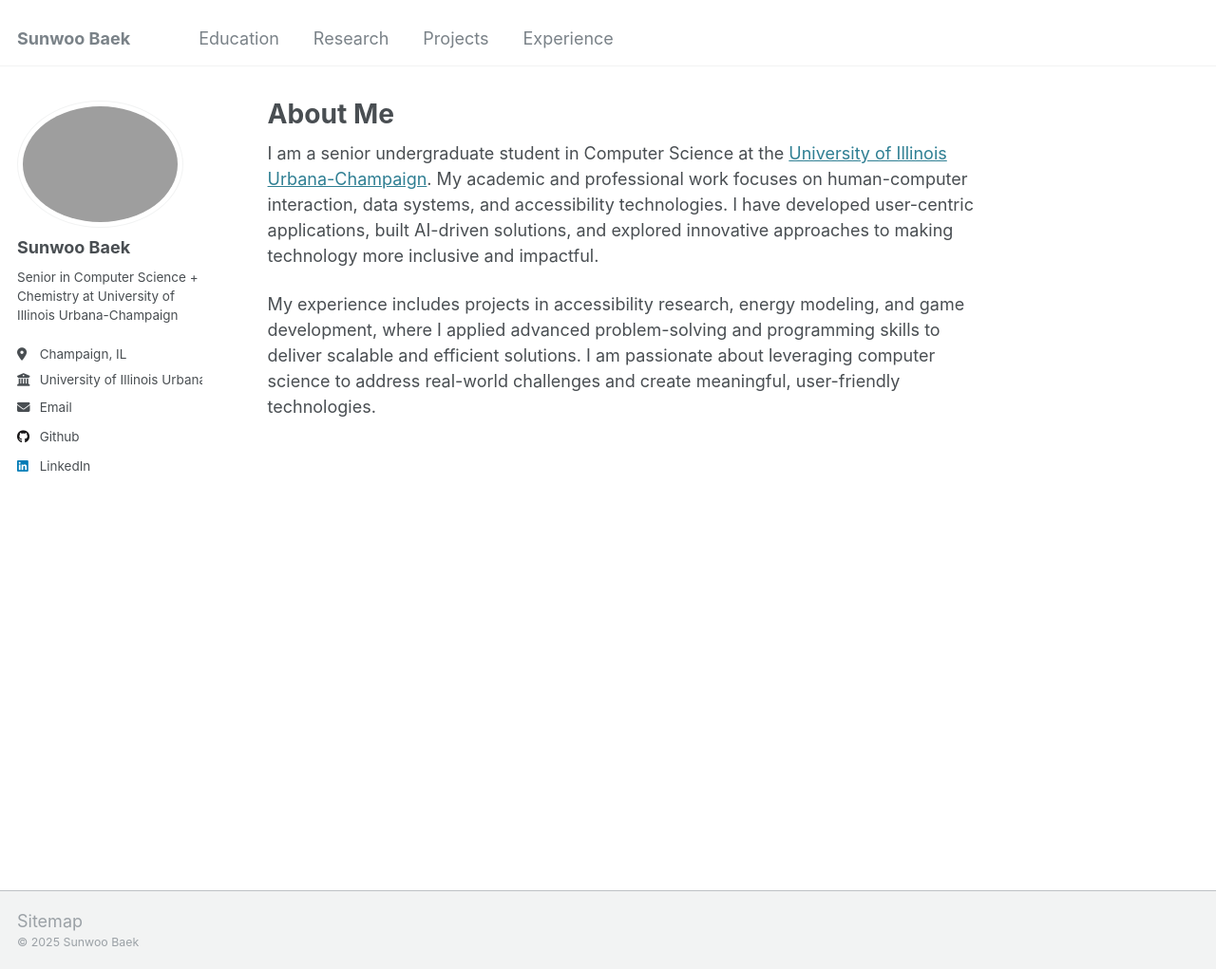
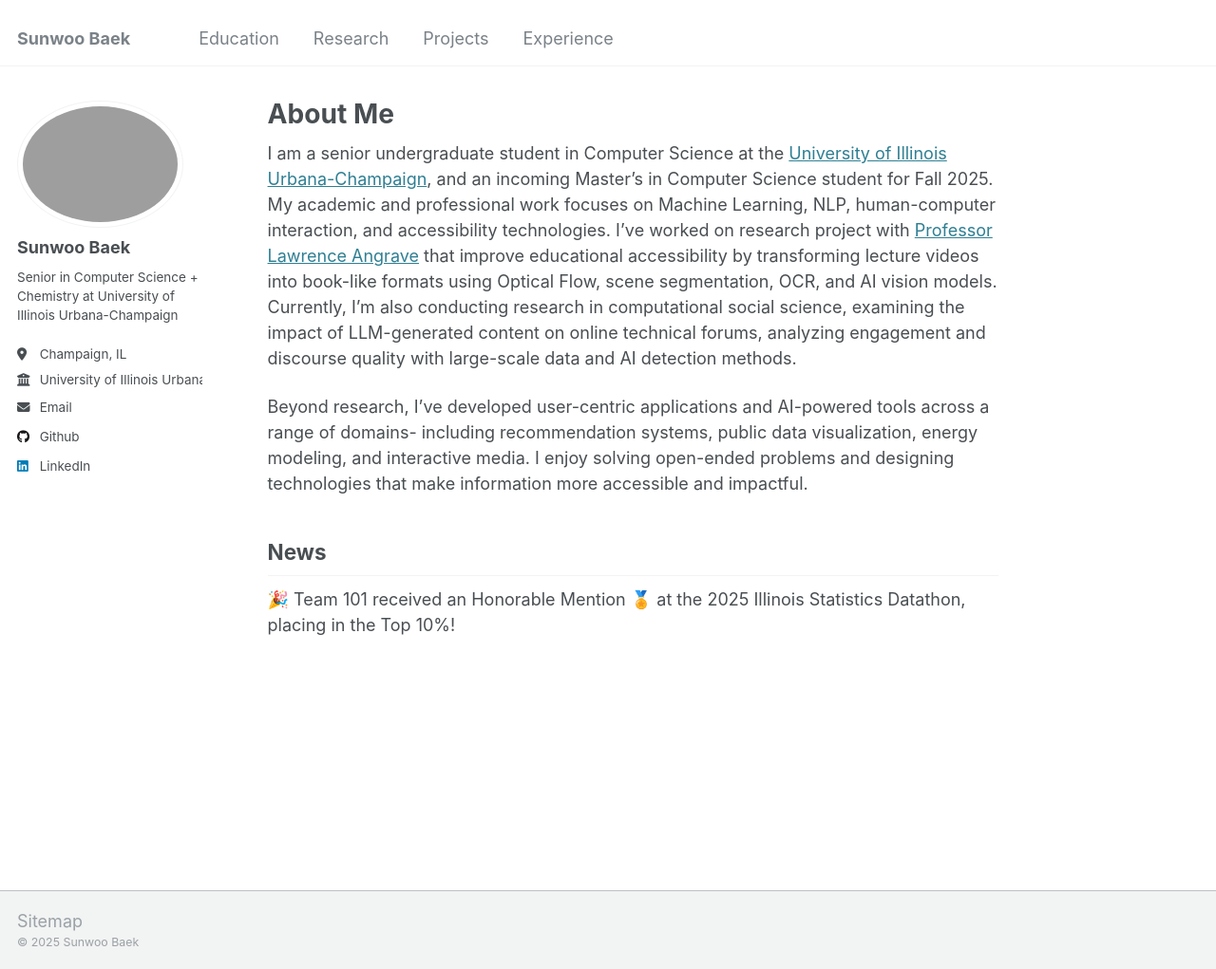
Before and after one commit to sbaek21/sbaek21.github.io, a Jekyll site: the page built from _pages/about.md, in a window 1280 px wide and 1021 px high. Shown: the whole window at 95% size. Built offline with Jekyll 4.4.1, drawn with Linux system fonts in a browser that asks for light colours.

Commit message:
Update About me page

```diff
--- a/_config.yml
+++ b/_config.yml
@@ -28,7 +28,7 @@ author:
   location         : "Champaign, IL"
   employer         : "University of Illinois Urbana-Champaign"
   uri              : # URL
-  email            : "jasmine4081@gmail.com"
+  email            : "sunwoob2@illinois.edu"
 
   # # Academic websites
   # arxiv            : # URL - Update with the correct link to your profile
--- a/_pages/about.md
+++ b/_pages/about.md
@@ -7,6 +7,10 @@ redirect_from:
   - /about.html
 ---
 
-I am a senior undergraduate student in Computer Science at the [University of Illinois Urbana-Champaign](https://siebelschool.illinois.edu/). My academic and professional work focuses on human-computer interaction, data systems, and accessibility technologies. I have developed user-centric applications, built AI-driven solutions, and explored innovative approaches to making technology more inclusive and impactful.
+I am a senior undergraduate student in Computer Science at the [University of Illinois Urbana-Champaign](https://siebelschool.illinois.edu/), and an incoming Master's in Computer Science student for Fall 2025. My academic and professional work focuses on Machine Learning, NLP, human-computer interaction, and accessibility technologies. I've worked on research project with [Professor Lawrence Angrave](https://siebelschool.illinois.edu/about/people/faculty/angrave) that improve educational accessibility by transforming lecture videos into book-like formats using Optical Flow, scene segmentation, OCR, and AI vision models.
+Currently, I'm also conducting research in computational social science, examining the impact of LLM-generated content on online technical forums, analyzing engagement and discourse quality with large-scale data and AI detection methods.
 
-My experience includes projects in accessibility research, energy modeling, and game development, where I applied advanced problem-solving and programming skills to deliver scalable and efficient solutions. I am passionate about leveraging computer science to address real-world challenges and create meaningful, user-friendly technologies.
+Beyond research, I’ve developed user-centric applications and AI-powered tools across a range of domains- including recommendation systems, public data visualization, energy modeling, and interactive media. I enjoy solving open-ended problems and designing technologies that make information more accessible and impactful.
+
+## News
+🎉 Team 101 received an Honorable Mention 🏅 at the 2025 Illinois Statistics Datathon, placing in the Top 10%!
```
